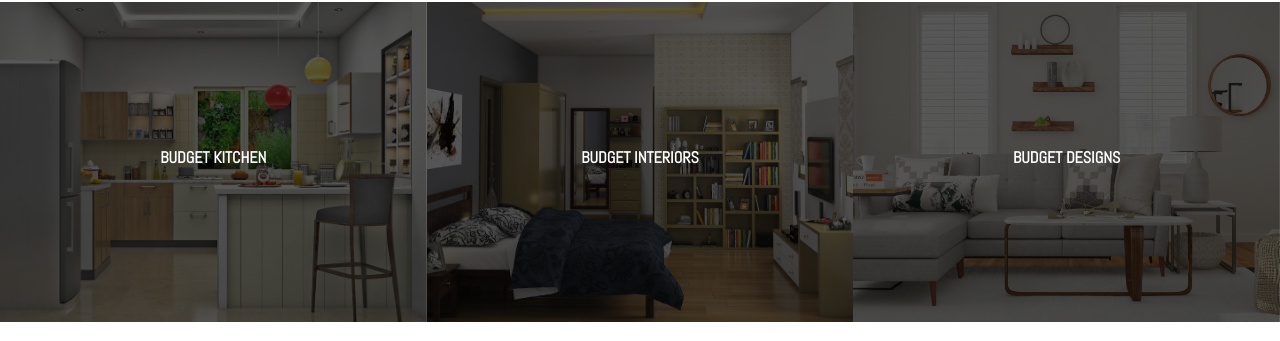
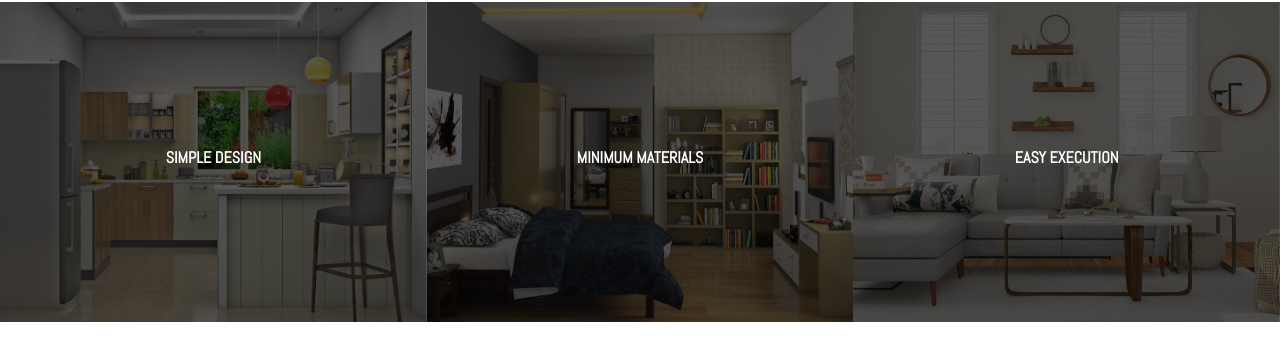
Before and after one commit to ajin94/NSInteriors, a Flask app: page /budgetprojects in a window 1280 px wide. Shown: the part 922-1263 px from the top of the page. Run offline with Flask 2, Linux system fonts and the light colour scheme; data comes from the database, SQL or seed files in the repository; some libraries are stand-ins or nearby versions.

Commit message:
Update budgetprojects.html

```diff
--- a/templates/client/budgetprojects.html
+++ b/templates/client/budgetprojects.html
@@ -34,21 +34,21 @@
              style="background-image:linear-gradient( rgba(0,0,0,.65), rgba(0,0,0,.65) ), url('../static/images/budget5.jpg');">
             <div class="my-5">
                 <p class="w-100 text-center py-5 budget-interior-menu"
-                   style="color:white; font-weight:bold;">BUDGET KITCHEN</p>
+                   style="color:white; font-weight:bold;">SIMPLE DESIGN</p>
             </div>
         </div>
         <div class="col budget-interiors-image-setting py-5"
              style="background-image:linear-gradient( rgba(0,0,0,.65), rgba(0,0,0,.65) ), url('../static/images/budget2.jpg');">
             <div class="my-5">
                 <p class="w-100 text-center py-5 budget-interior-menu"
-                   style="color:white; font-weight:bold;">BUDGET INTERIORS</p>
+                   style="color:white; font-weight:bold;">MINIMUM MATERIALS</p>
             </div>
         </div>
         <div class="col budget-interiors-image-setting py-5"
              style="background-image:linear-gradient( rgba(0,0,0,.65), rgba(0,0,0,.65) ), url('../static/images/budget1.jpg');">
             <div class="my-5">
                 <p class="w-100 text-center py-5 budget-interior-menu"
-                   style="color:white; font-weight:bold;">BUDGET DESIGNS</p>
+                   style="color:white; font-weight:bold;">EASY EXECUTION</p>
             </div>
         </div>
     </div>
```
